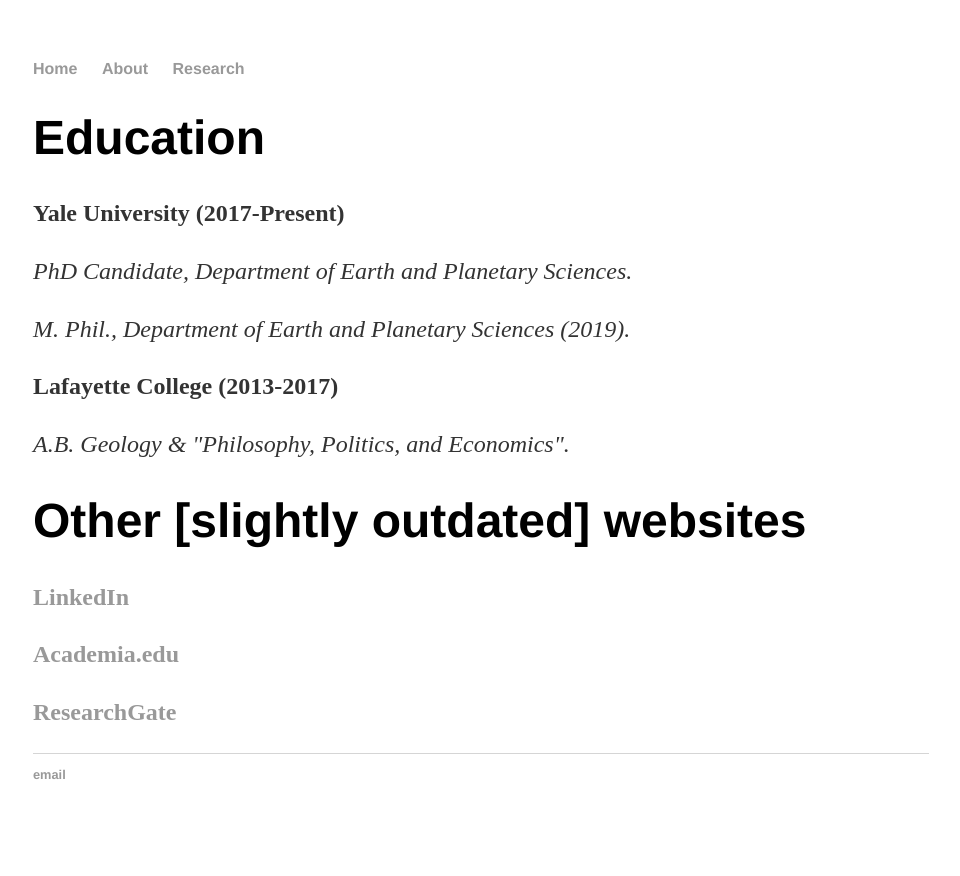
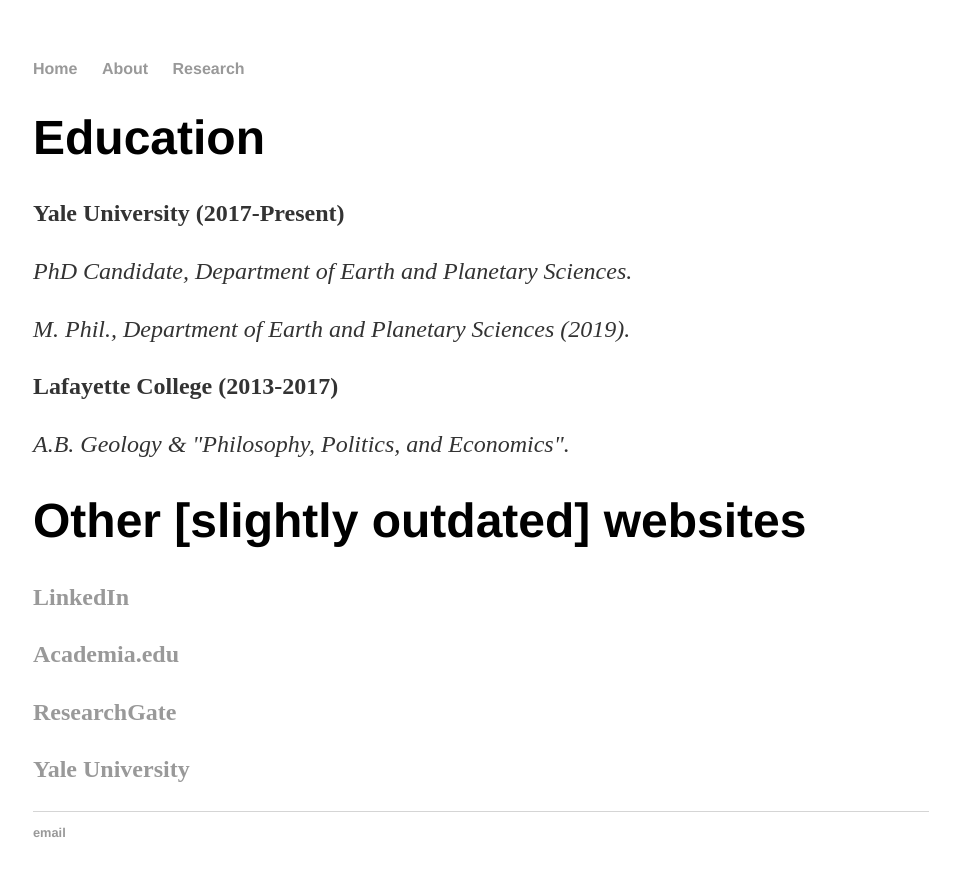
Before and after one commit to jackolivershaw/jackolivershaw.github.io, a Jekyll site: the page built from about/index.html, in a window 1280 px wide. Shown: the top 876 px of the page, without its empty margins (159-1119 px from the left). Built offline with Jekyll 4.4.1, drawn with Linux system fonts in a browser that asks for light colours.

Commit message:
Update index.html

```diff
--- a/about/index.html
+++ b/about/index.html
@@ -20,6 +20,7 @@
 	<p><b><a href="https://www.linkedin.com/in/jackolivershaw/">LinkedIn</a></p></b>
 	<p><b><a href="http://yale.academia.edu/JackShaw">Academia.edu</a></p></b>
 	<p><b><a href="https://www.researchgate.net/profile/Jack_Shaw7">ResearchGate</a></p></b>
+	<p><b><a href="https://people.earth.yale.edu/profile/jack-shaw/about">Yale University</a></p></b>
 
 
 </div><!-- /.blurb -->
```
